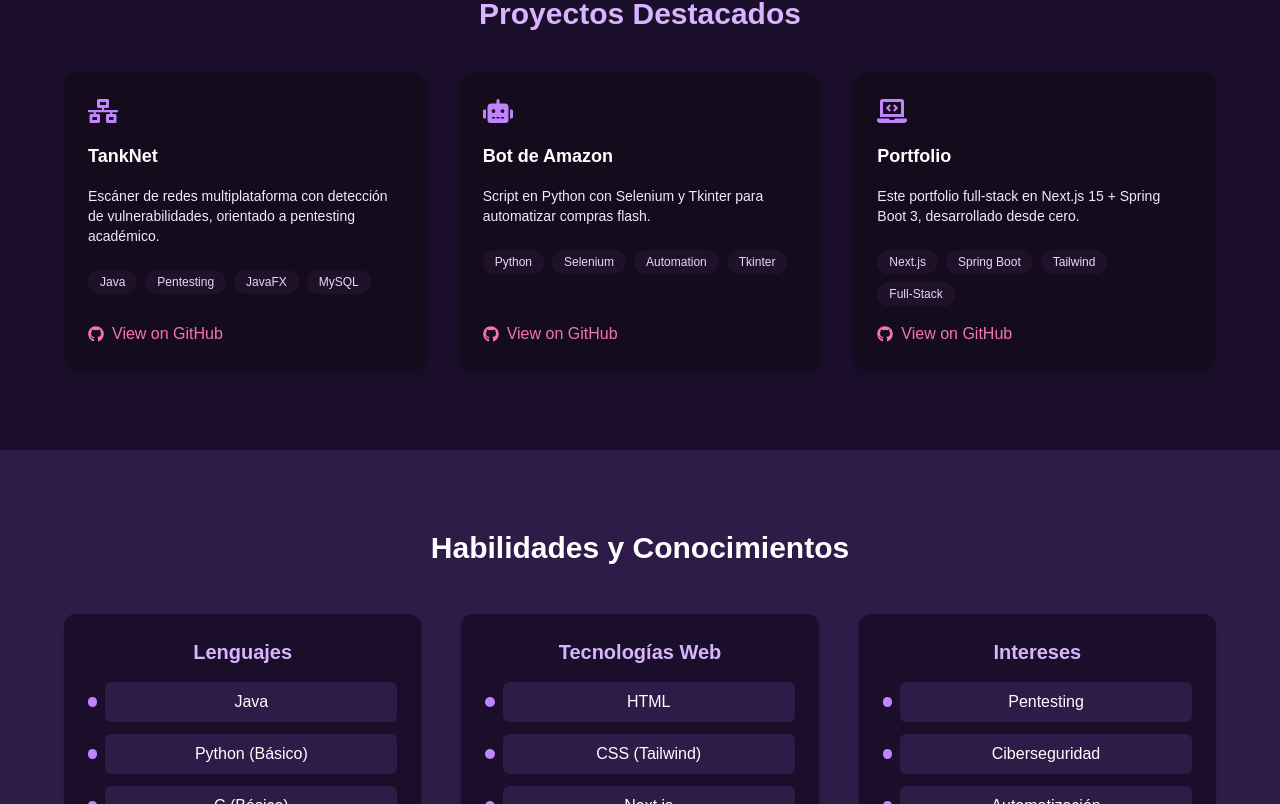
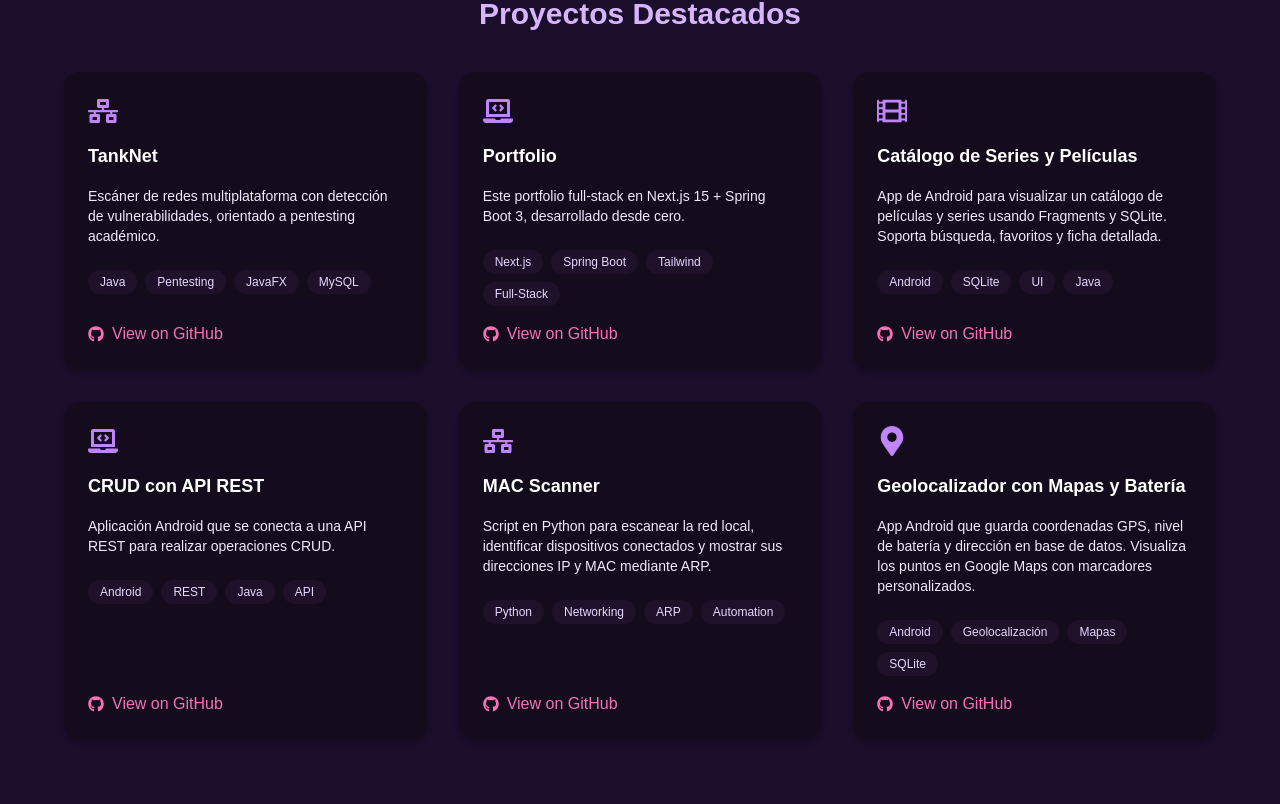
Before and after one commit to Daniromavi/PortfolioPersonal, a Next.js app in the folder frontend/: page / in a window 1280 px wide. Shown: the part 1576-2380 px from the top of the page. Built offline with nearby package versions, Linux system fonts and the light colour scheme.

Commit message:
Version 1.0.1

```diff
--- a/frontend/src/app/page.tsx
+++ b/frontend/src/app/page.tsx
@@ -126,14 +126,14 @@ export default function Home() {
             className="mt-6 flex gap-4 flex-wrap justify-center"
           >
             <a
-              href="#sobremi"
+              href="#contacto"
               className="px-6 py-2 bg-gradient-to-r from-purple-500 to-pink-500 text-white rounded-md shadow transition duration-300 transform hover:scale-110 hover:shadow-[0_0_20px_rgba(236,72,255,0.6)] hover:drop-shadow-[0_0_10px_rgba(236,72,255,0.6)]"
             >
               Contactame
             </a>
 
             <a
-              href="/cv.pdf"
+              href="/cv-daniel-romero-avila.pdf"
               download
               className="px-6 py-2 border border-white text-white rounded-md transition duration-300 transform hover:scale-110 hover:shadow-[0_0_20px_rgba(255,255,255,0.6)] hover:drop-shadow-[0_0_10px_rgba(255,255,255,0.6)]"
             >
@@ -219,7 +219,7 @@ export default function Home() {
                 initial={{ opacity: 0, y: 30, scale: 0.95 }}
                 whileInView={{ opacity: 1, y: 0, scale: 1 }}
                 whileHover={{ scale: 1.05 }}
-                transition={{ duration: 0.5, delay: i * 0.1, type: "spring", stiffness: 300 }}
+                transition={{ duration: 0.5, delay: 0, type: "spring", stiffness: 300 }}
                 viewport={{ once: false }}
                 className="h-full"
               >
@@ -259,7 +259,7 @@ export default function Home() {
                 Lenguajes
               </h3>
               <ul className="space-y-3">
-                {["Java", "Python (Básico)", "C (Básico)", "C++ (Básico)"].map((item) => (
+                {["Java", "Java (Android)", "Python (Básico)", "C++ (Básico)"].map((item) => (
                   <li
                     key={item}
                     className="flex items-center gap-2 group transition duration-200 hover:scale-[1.02]"
@@ -361,7 +361,7 @@ export default function Home() {
                   icon: <FaLaptopCode className="text-4xl" />,
                   title: 'CFGS Desarrollo de Aplicaciones Multiplataforma (DAM)',
                   subtitle: 'Grupo Studium · 2023 – 2025',
-                  desc: 'Programación Java, Android, bases de datos, devops y prácticas integradas.',
+                  desc: 'Programación Java, Android, bases de datos, Python y prácticas integradas.',
                 },
                 {
                   icon: <FaBriefcase />,
@@ -480,7 +480,7 @@ export default function Home() {
             </motion.button>
 
             {/* opcional: evita redirecciones de formsubmit */}
-            <input type="hidden" name="_next" value="http://localhost:3000/#contacto" />
+            <input type="hidden" name="_next" value="https://daniromavi.vercel.app/#contacto" />
             <input type="hidden" name="_captcha" value="Nuevo mensaje desde tu portfolio" />
           </form>
         </div>
--- a/frontend/src/components/ProjectCard.tsx
+++ b/frontend/src/components/ProjectCard.tsx
@@ -1,13 +1,13 @@
 import { FC } from 'react';
 import { motion } from 'framer-motion';
-import { FaGithub, FaNetworkWired, FaRobot, FaLaptopCode } from 'react-icons/fa';
+import { FaGithub, FaNetworkWired, FaRobot, FaLaptopCode, FaFilm, FaMapMarkerAlt } from 'react-icons/fa';
 
 interface Project {
     title: string;
     description: string;
     tags: string[];
     github?: string;
-    iconName?: 'network' | 'robot' | 'laptop';
+    iconName?: 'network' | 'robot' | 'laptop' | 'movie' | 'location';
 }
 
 const getIcon = (name?: string) => {
@@ -18,6 +18,10 @@ const getIcon = (name?: string) => {
             return <FaRobot />;
         case 'laptop':
             return <FaLaptopCode />;
+        case 'movie':
+            return <FaFilm />;
+        case 'location':
+            return <FaMapMarkerAlt />;
         default:
             return '📁';
     }
--- a/frontend/src/data/projects.ts
+++ b/frontend/src/data/projects.ts
@@ -6,7 +6,7 @@ export type Project = {
     image?: string;
     github?: string;
     demo?: string;
-    iconName?: 'network' | 'robot' | 'laptop';
+    iconName?: 'network' | 'robot' | 'laptop' | 'movie' | 'location';
 };
 
 export const projects: Project[] = [
@@ -15,23 +15,50 @@ export const projects: Project[] = [
         description: "Escáner de redes multiplataforma con detección de vulnerabilidades, orientado a pentesting académico.",
         technologies: ["Java", "JavaFX", "Socket", "SQL"],
         tags: ["Java", "Pentesting", "JavaFX", "MySQL"],
-        github: "https://github.com/tuusuario/tanknet",
+        github: "https://github.com/Daniromavi/TankNet",
         iconName: 'network',
     },
-    {
-        title: "Bot de Amazon",
-        description: "Script en Python con Selenium y Tkinter para automatizar compras flash.",
-        technologies: ["Python", "Selenium", "Tkinter"],
-        tags: ["Python", "Selenium", "Automation", "Tkinter"],
-        github: "https://github.com/tuusuario/amazon-bot",
-        iconName: 'robot',
-    },
+
     {
         title: "Portfolio",
         description: "Este portfolio full-stack en Next.js 15 + Spring Boot 3, desarrollado desde cero.",
         technologies: ["Next.js", "TypeScript", "Tailwind", "Spring Boot"],
         tags: ["Next.js", "Spring Boot", "Tailwind", "Full-Stack"],
-        github: "https://github.com/tuusuario/portfolio",
+        github: "https://daniromavi.vercel.app/",
         iconName: 'laptop',
     },
+    {
+        title: "Catálogo de Series y Películas",
+        description: "App de Android para visualizar un catálogo de películas y series usando Fragments y SQLite. Soporta búsqueda, favoritos y ficha detallada.",
+        technologies: ["Java", "Android", "SQLite", "Fragments"],
+        tags: ["Android", "SQLite", "UI", "Java"],
+        github: "https://github.com/Daniromavi/PMDM-6",
+        iconName: 'movie',
+    },
+    {
+        title: "CRUD con API REST",
+        description: "Aplicación Android que se conecta a una API REST para realizar operaciones CRUD.",
+        technologies: ["Java", "Android", "API REST", "Volley"],
+        tags: ["Android", "REST", "Java", "API"],
+        github: "https://github.com/Daniromavi/PMDM9",
+        iconName: 'laptop',
+    },
+    {
+        title: "MAC Scanner",
+        description: "Script en Python para escanear la red local, identificar dispositivos conectados y mostrar sus direcciones IP y MAC mediante ARP.",
+        technologies: ["Python", "ARP", "Sockets"],
+        tags: ["Python", "Networking", "ARP", "Automation"],
+        github: "https://github.com/Daniromavi/MAC-Scanner",
+        iconName: 'network',
+    },
+    {
+        title: "Geolocalizador con Mapas y Batería",
+        description: "App Android que guarda coordenadas GPS, nivel de batería y dirección en base de datos. Visualiza los puntos en Google Maps con marcadores personalizados.",
+        technologies: ["Java", "Google Maps API", "SQLite", "Geocoder"],
+        tags: ["Android", "Geolocalización", "Mapas", "SQLite"],
+        github: "https://github.com/Daniromavi/PMDM8",
+        iconName: "location",
+    }
+
+
 ];
```
Also changed, not shown: 1 other file (tests, documents, lock files or other folders).
